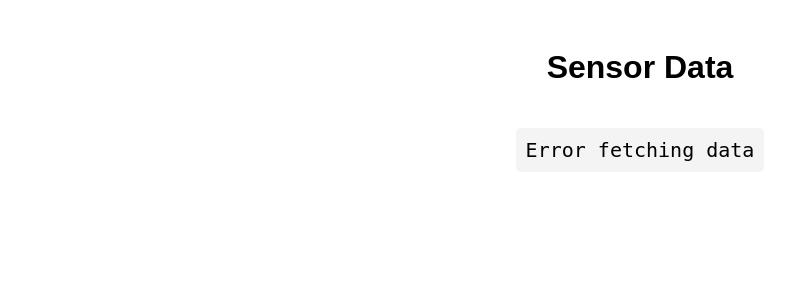
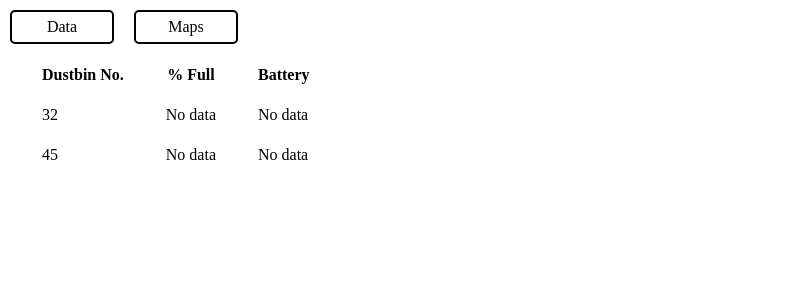
Before and after one commit to vijaybamini/my_server, a Flask app: page / in a window 1280 px wide. Shown: the top 300 px of the page, without its empty margins (0-806 px from the left). Run offline with Flask 3, Linux system fonts and the light colour scheme; parts of the project's set-up code (start-up, migrations or seed data) failed here and were passed over.

Commit message:
Updated Flask API to support two sensors

```diff
--- a/app.py
+++ b/app.py
@@ -24,7 +24,7 @@
 
 @app.route("/get-data")
 def get_data():
-    """Fetches the latest distance value from Firebase."""
+    """Fetches the latest distance values from Firebase for both sensors."""
     ref = db.reference("data")  # Reference to the "data" node
     data = ref.get()
 
@@ -33,9 +33,13 @@
 
     # ✅ Get the latest key (Firebase keys are unordered, so we get the last one)
     latest_key = max(data.keys())
-    latest_distance = data[latest_key].get("distance", "No distance data")
+    latest_entry = data[latest_key]  # Get latest sensor data
 
-    return jsonify({"distance": latest_distance})  # Return only the latest distance
+    # ✅ Extract both sensor values
+    sensor1_distance = latest_entry.get("sensor1", "No data")
+    sensor2_distance = latest_entry.get("sensor2", "No data")
+
+    return jsonify({"sensor1": sensor1_distance, "sensor2": sensor2_distance})  # Return both sensors
 
 if __name__ == "__main__":
     port = int(os.environ.get("PORT", 5000))
--- /dev/null
+++ b/templates/fetching.js
@@ -0,0 +1,22 @@
+
+async function fetchFlaskData() {
+    try {
+        const response = await fetch("/get-data");  // Flask endpoint
+        const data = await response.json();
+
+        if (data.distance) {
+            document.getElementById("sensorData").innerText = `Distance: ${data.distance} cm`;
+        } else {
+            document.getElementById("sensorData").innerText = "No distance data available";
+        }
+    } catch (error) {
+        console.error("Error fetching from Flask:", error);
+        document.getElementById("sensorData").innerText = "Error fetching data";
+    }
+}
+
+// ✅ Fetch from Flask every 5 seconds
+setInterval(fetchFlaskData, 5000);
+
+// ✅ Fetch data when page loads
+fetchFlaskData();
--- a/templates/index.html
+++ b/templates/index.html
@@ -3,50 +3,34 @@
 <head>
     <meta charset="UTF-8">
     <meta name="viewport" content="width=device-width, initial-scale=1.0">
-    <title>Sensor Data</title>
+    <title>dustbin table</title>
+    <link rel="stylesheet" href="styles.css">
+    <script src="fetching.js"></script>
 
-    <style>
-        body {
-            font-family: Arial, sans-serif;
-            text-align: center;
-            padding: 20px;
-        }
-        pre {
-            background: #f4f4f4;
-            padding: 10px;
-            border-radius: 5px;
-            display: inline-block;
-            text-align: left;
-            font-size: 20px;
-        }
-    </style>
 </head>
 <body>
-    <h1>Sensor Data</h1>
-    <pre id="sensorData">Waiting for data...</pre>
+    <div class="horizontal">
+        <div class="box"> Data </div>
+        <div class="box">Maps</div>
+    </div>
+        <div><table>
+            <tr>
+                <th>Dustbin No.</th>
+                <th>% Full</th>
+                <th>Battery</th>
+            </tr>
+            <tr>
+                <td>32</td>
+                <td id="percent1">No data</td> <!-- ✅ Updated ID -->
+                <td id="sensor1">No data</td>
+            </tr>
+            <tr>
+                <td>45</td>
+                <td id="percent2">No data</td> <!-- ✅ Updated ID -->
+                <td id="sensor2">No data</td>
+            </tr>
+        </table>
 
-    <script>
-        async function fetchFlaskData() {
-            try {
-                const response = await fetch("/get-data");  // Flask endpoint
-                const data = await response.json();
-
-                if (data.distance) {
-                    document.getElementById("sensorData").innerText = `Distance: ${data.distance} cm`;
-                } else {
-                    document.getElementById("sensorData").innerText = "No distance data available";
-                }
-            } catch (error) {
-                console.error("Error fetching from Flask:", error);
-                document.getElementById("sensorData").innerText = "Error fetching data";
-            }
-        }
-
-        // ✅ Fetch from Flask every 5 seconds
-        setInterval(fetchFlaskData, 5000);
-
-        // ✅ Fetch data when page loads
-        fetchFlaskData();
-    </script>
+        </div>
 </body>
 </html>
--- /dev/null
+++ b/templates/styles.css
@@ -0,0 +1,25 @@
+.box{
+    border: 2px solid black;
+    display: flex;
+   width: 100px;
+   height: 30px;
+   justify-content: center;
+   align-items: center;
+   border-radius: 5px;
+}
+ .horizontal{
+    display: flex;
+    gap: 20px;
+    flex-direction: row;
+
+ }
+ th,td{
+    padding: 10px 20px;
+
+ }
+body{
+   margin: 10px;
+}
+table{
+   margin: 10px;
+}
```
